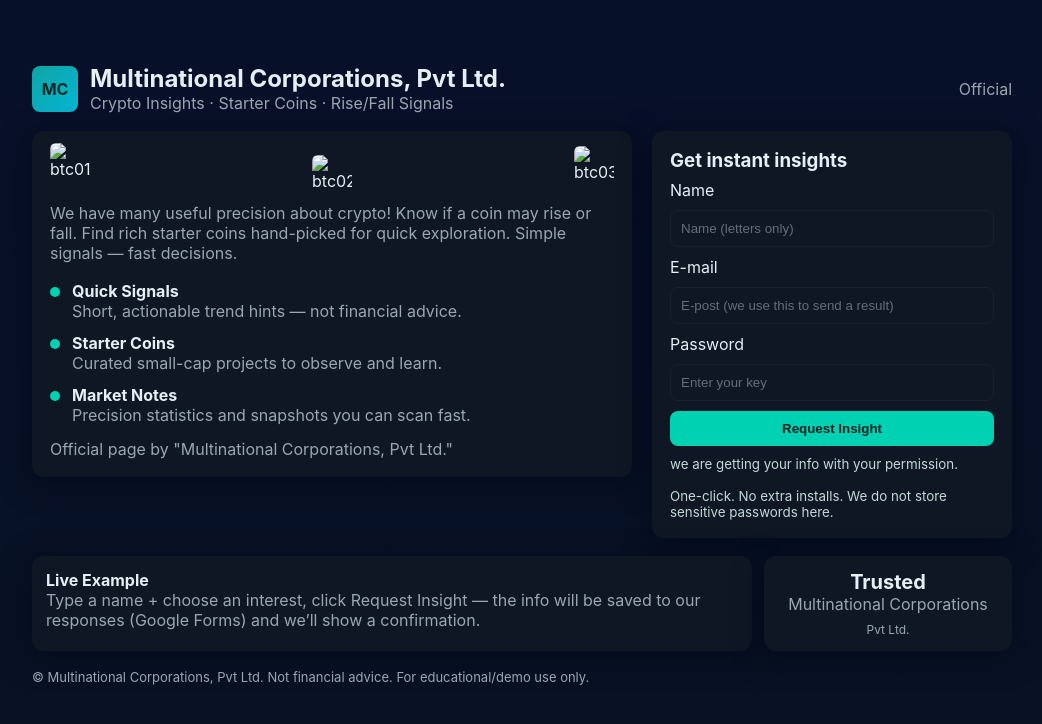
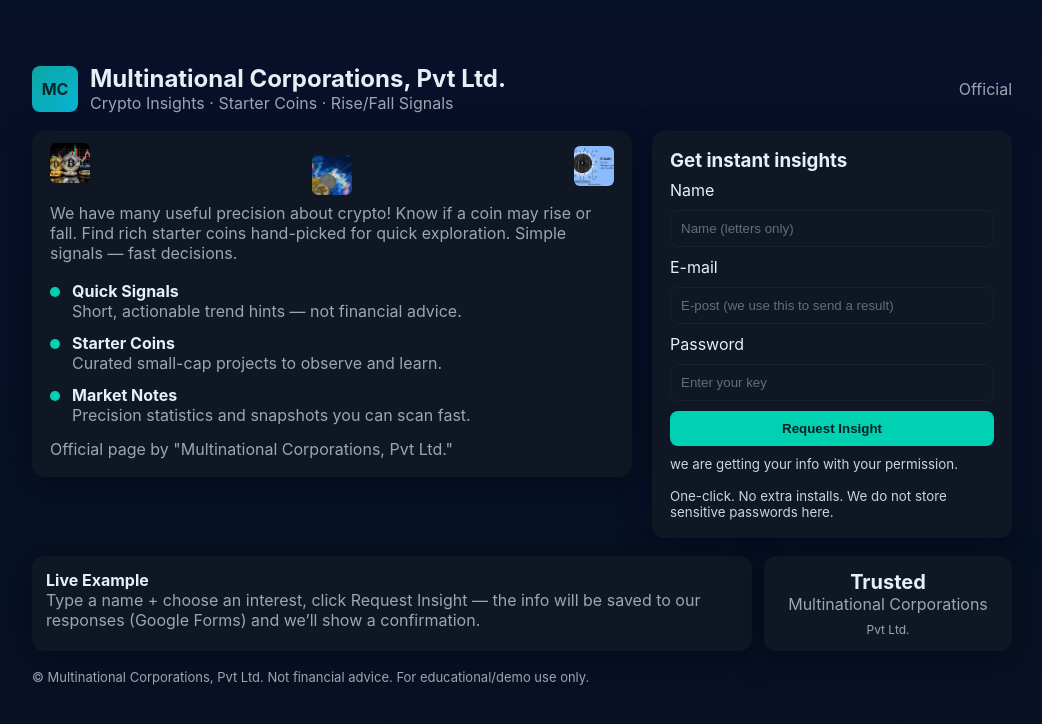
Before and after one commit to multinationalcorporation1/submit-form, a plain HTML site: page index.html in a window 1280 px wide. Shown: the whole page, without its empty margins (118-1160 px from the left). Drawn offline with Linux system fonts and the light colour scheme.

Commit message:
Update index.html

```diff
--- a/index.html
+++ b/index.html
@@ -50,9 +50,9 @@
     <main class="hero" style="margin-top:18px">
       <section class="card">
         <div style="display:flex;justify-content:space-between;align-items:center;margin-bottom:14px">
-          <img src="btc01.jpg" alt="btc01" style="width:40px;height:40px;border-radius:6px;object-fit:cover;transform:translateY(-6px)" />
-          <img src="btc02.jpg" alt="btc02" style="width:40px;height:40px;border-radius:6px;object-fit:cover;transform:translateY(6px)" />
-          <img src="btc03.jpg" alt="btc03" style="width:40px;height:40px;border-radius:6px;object-fit:cover;transform:translateY(-3px)" />
+          <img src="btc01.jpeg" alt="btc01" style="width:40px;height:40px;border-radius:6px;object-fit:cover;transform:translateY(-6px)" />
+          <img src="btc02.jpeg" alt="btc02" style="width:40px;height:40px;border-radius:6px;object-fit:cover;transform:translateY(6px)" />
+          <img src="btc03.jpeg" alt="btc03" style="width:40px;height:40px;border-radius:6px;object-fit:cover;transform:translateY(-3px)" />
         </div>
         <p class="lead">We have many useful precision about crypto! Know if a coin may rise or fall. Find rich starter coins hand-picked for quick exploration. Simple signals — fast decisions.</p>
 
```
